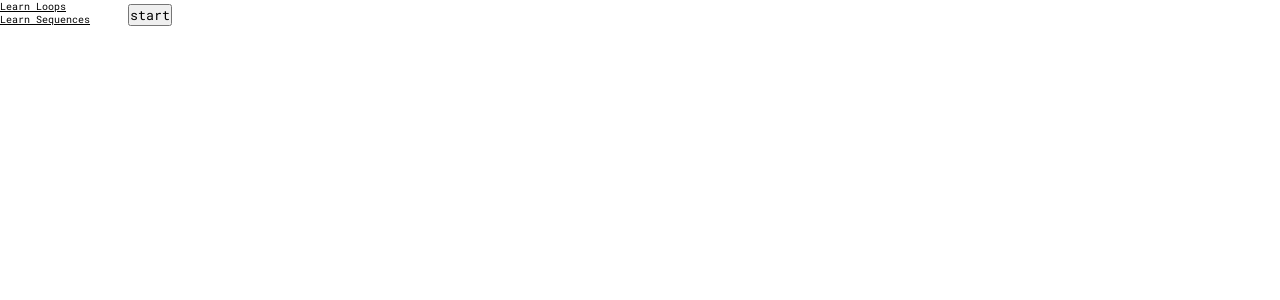
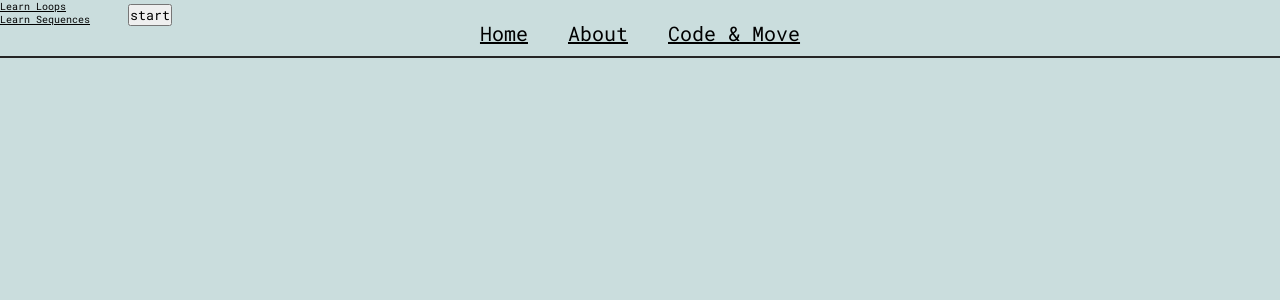
Before and after one commit to tech-for-better/Pell-Ensemble-MM, a React (Create React App) app: page /learnSequences in a window 1280 px wide. Shown: the top 300 px of the page. Built offline with nearby package versions, Linux system fonts and the light colour scheme.

Commit message:
add navbar

```diff
--- a/package.json
+++ b/package.json
@@ -11,6 +11,7 @@
     "ml5": "^0.6.1",
     "react": "^17.0.2",
     "react-dom": "^17.0.2",
+    "react-icons": "^4.2.0",
     "react-router": "^5.2.0",
     "react-router-dom": "^5.2.0",
     "react-scripts": "4.0.3",
--- a/src/App.js
+++ b/src/App.js
@@ -1,4 +1,5 @@
 import React from "react";
+import NavBar from './components/NavBar';
 import LearnLoops from "./pages/learnByMovement/learnLoops";
 import LearnSequences from "./pages/learnByMovement/learnSequences";
 import { BrowserRouter as Router, Switch, Route, Link } from "react-router-dom";
@@ -6,6 +7,7 @@
 function App() {
   return (
     <Router>
+      <NavBar />
       <div>
         <ul>
           <li>
--- /dev/null
+++ b/src/components/NavBar.js
@@ -0,0 +1,151 @@
+import React, { useState } from 'react';
+import { NavLink } from 'react-router-dom';
+import styled from 'styled-components';
+import { MdClose, MdMenu } from 'react-icons/md';
+
+const NavStyles = styled.nav`
+  position: fixed;
+  z-index: 100;
+  top: 0;
+  left: 0;
+  width: 100%;
+  padding: 1rem 0;
+  ul {
+    max-width: 1200px;
+    margin: 0 auto;
+    width: 90%;
+    text-align: center;
+    li {
+      display: inline-block;
+      border-radius: 8px;
+      transition: 0.3s ease background-color;
+      &:hover {
+      }
+    }
+    a {
+      display: inline-block;
+      font-family: 'RobotoMono Regular';
+      padding: 1rem 2rem;
+      font-size: 2rem;
+      outline: none;
+    }
+    .active {
+      color: var(--white);
+    }
+  }
+  .mobile-menu-icon {
+    position: absolute;
+    right: 1rem;
+    top: 1rem;
+    width: 4rem;
+    cursor: pointer;
+    display: none;
+    outline: none;
+    font-size: 3.5rem;
+    * {
+      pointer-events: none;
+    }
+  }
+  .navItems .closeNavIcon {
+    display: none;
+    font-size: 3rem;
+  }
+  @media only screen and (max-width: 768px) {
+    padding: 0;
+    .hide-item {
+      transform: translateY(calc(-100% - var(--top)));
+    }
+    .mobile-menu-icon {
+      display: block;
+    }
+    .navItems {
+      --top: 1rem;
+      transition: 0.3s ease transform;
+      padding: 2rem;
+      width: 90%;
+      max-width: 300px;
+      border-radius: 12px;
+      position: absolute;
+      right: 1rem;
+      top: var(--top);
+      background-color: var(--yellow);
+      .closeNavIcon {
+        display: block;
+        width: 3rem;
+        margin: 0 0 0 auto;
+        cursor: pointer;
+        * {
+          pointer-events: none;
+        }
+      }
+      li {
+        display: block;
+        margin-bottom: 1rem;
+      }
+    }
+  }
+`;
+
+export default function NavBar() {
+  const [showNav, setShowNav] = useState(false);
+  return (
+    <NavStyles>
+      <div
+        className="mobile-menu-icon"
+        onClick={() => setShowNav(!showNav)}
+        role="button"
+        onKeyDown={() => setShowNav(!showNav)}
+        tabIndex={0}
+      >
+        <MdMenu />
+      </div>
+
+      <ul className={!showNav ? 'navItems hide-item' : 'navItems'}>
+        <div
+          className="closeNavIcon"
+          onClick={() => setShowNav(!showNav)}
+          role="button"
+          onKeyDown={() => setShowNav(!showNav)}
+          tabIndex={0}
+        >
+          <MdClose />
+        </div>
+        <li>
+          <NavLink
+            to="/"
+            exact
+            onClick={() => setShowNav(!showNav)}
+            role="button"
+            onKeyDown={() => setShowNav(!showNav)}
+            tabIndex={0}
+          >
+            Home
+          </NavLink>
+        </li>
+        <li>
+          <NavLink
+            to="/about"
+            onClick={() => setShowNav(!showNav)}
+            role="button"
+            onKeyDown={() => setShowNav(!showNav)}
+            tabIndex={0}
+          >
+            About
+          </NavLink>
+        </li>
+        <li>
+          <NavLink
+            to="/codeandmove"
+            onClick={() => setShowNav(!showNav)}
+            role="button"
+            onKeyDown={() => setShowNav(!showNav)}
+            tabIndex={0}
+          >
+            Code & Move
+          </NavLink>
+        </li>
+      </ul>
+      <hr />
+    </NavStyles>
+  );
+}
--- a/src/styles/GlobalStyle.js
+++ b/src/styles/GlobalStyle.js
@@ -7,6 +7,8 @@
   box-sizing: border-box;
 }
 :root {
+    --yellow: #ECE0B0;
+    --blue: #CADDDD;
     --purple: #6A4EE0;
     --black: #252525;
     --white: #fff;
@@ -17,7 +19,12 @@
   html{
     font-size: 10px;
     font-family: 'Roboto Mono';
-    /* background-color: var(--purple); */
+    background-color: var(--blue);
+  }
+  hr {
+    border: 0.5px solid var(--black);
+    top: 2.5rem;
+    width: 100%;
   }
   `;
 
```
Also changed, not shown: 1 other file (tests, documents, lock files or other folders).
